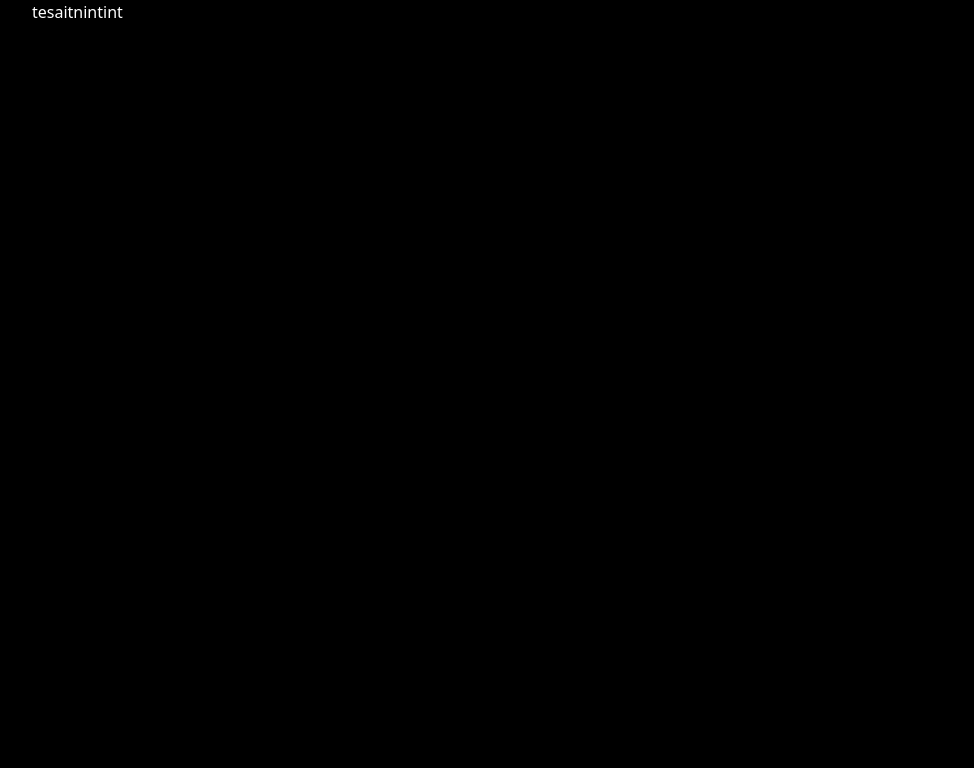
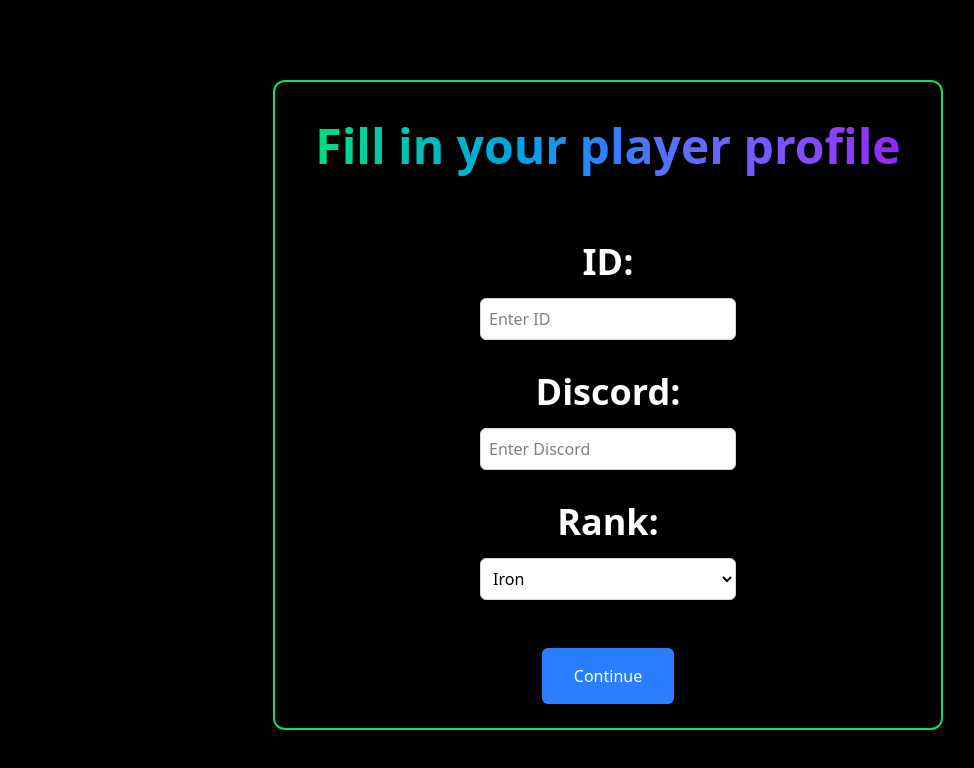
Before and after one commit to woznia93/Carry-Me, a React (Vite) app: page /select in a window 1280 px wide. Shown: the top 768 px of the page, without its empty margins (32-1006 px from the left). Built offline with nearby package versions, Linux system fonts and the light colour scheme.

Commit message:
new ui stuff

```diff
--- a/src/App.jsx
+++ b/src/App.jsx
@@ -6,7 +6,7 @@ import Register from "./LandingPage/Register"
 function App() {
 
   return (
-      <div className='container'>
+      <div className=''>
         <MainHeader/>
         <BriefInfo/>
         <Register/>
--- a/src/LandingPage/BriefInfo.jsx
+++ b/src/LandingPage/BriefInfo.jsx
@@ -5,7 +5,7 @@ function BriefInfo() {
       <>
         <div className=" text-white text-center leading-snug container mt-6 overflow-visible px-12 font-jetbrains">
             <div className='w-[100%] overflow-visible flex flex-col items-center'>
-                <h2 className='text-5xl text-center font-bold bg-gradient-to-r overflow-visible leading-20 text-white container'>
+                <h2 className='text-4xl text-center font-bold bg-gradient-to-r overflow-visible leading-20 text-white container'>
                 Test and testing description testing description testing description testing description
                 </h2>
             </div>
--- a/src/RankInfoSelect/RankInfoSelect.jsx
+++ b/src/RankInfoSelect/RankInfoSelect.jsx
@@ -1,12 +1,19 @@
 
+import SelectPrompt from "./SelectPromt"
+import SelectBoxes from "./SelectBoxes"
+import SelectRank from "./SelectRank"
 
 function RankInfoSelect() {
 
   return (
-      <div className='container'>
-            <div className="text-white">tesaitnintint</div>
-        <div className="h-32"></div>
-      </div>
+    <div className="w-[100%] grid-cols-1 grid place-items-center">
+
+            <div className="p-6 mt-20 rounded-xl border-2 border-green-400 grid grid-cols-1 place-items-center">
+                <SelectPrompt/>
+                <SelectBoxes/>
+            </div>
+
+    </div>
   )
 }
 
--- /dev/null
+++ b/src/RankInfoSelect/SelectBoxes.jsx
@@ -0,0 +1,53 @@
+
+function SelectBoxes() {
+
+    return (
+      <>
+
+            <h3 className='text-4xl text-center font-bold text-white overflow-visible py-4 px-4 mt-4'>
+            ID:
+            </h3>
+            <input
+              type="ID"
+              name="field1"
+              className="bg-white text-black border border-gray-300 p-2 rounded-md focus:outline-none focus:ring-2 focus:ring-blue-500 w-64"
+              placeholder="Enter ID"
+            />
+            <h3 className='text-4xl text-center font-bold text-white overflow-visible py-4 px-4 mt-4'>
+            Discord:
+            </h3>
+            <input
+              type="Discord"
+              name="field2"
+              className="bg-white text-black border border-gray-300 p-2 rounded-md focus:outline-none focus:ring-2 focus:ring-blue-500 w-64"
+              placeholder="Enter Discord"
+            />
+            <h3 className='text-4xl text-center font-bold text-white overflow-visible py-4 px-4 mt-4'>
+            Rank:
+            </h3>
+            <select
+                type="ID"
+                name="field1"
+                className="bg-white text-black border border-gray-300 p-2 rounded-md focus:outline-none focus:ring-2 focus:ring-blue-500 w-64 overflow-y-auto"
+                placeholder="Enter ID">
+                    <option>Iron</option>
+                    <option>Bronze</option>
+                    <option>Silver</option>
+                    <option>Gold</option>
+                    <option>Platinum</option>
+                    <option>Diamond</option>
+                    <option>Ascended</option>
+                    <option>Immortal</option>
+                    <option>Radiant</option>
+            </select>
+
+            <button
+              className="cursor-pointer p-4 bg-blue-500 rounded-md px-8 mt-12 text-white">
+              Continue
+            </button>
+
+      </>
+    )
+  }
+
+  export default SelectBoxes
--- /dev/null
+++ b/src/RankInfoSelect/SelectPromt.jsx
@@ -0,0 +1,17 @@
+
+function SelectPrompt() {
+
+    return (
+      <>
+
+          <h2 className='text-5xl text-center font-bold bg-gradient-to-r
+           from-green-400 via-blue-500 to-purple-600
+            bg-clip-text text-transparent overflow-visible py-4 px-4 mb-6'>
+              Fill in your player profile
+          </h2>
+
+      </>
+    )
+  }
+
+  export default SelectPrompt
--- /dev/null
+++ b/src/RankInfoSelect/SelectRank.jsx
@@ -0,0 +1,30 @@
+
+function SelectRank() {
+
+    return (
+      <>
+
+        <h3 className='text-4xl text-center font-bold text-white overflow-visible py-4 px-4 mt-4'>
+        Rank:
+        </h3>
+        <select
+            type="ID"
+            name="field1"
+            className="bg-white text-black border border-gray-300 p-2 rounded-md focus:outline-none focus:ring-2 focus:ring-blue-500 w-64 overflow-y-auto"
+            placeholder="Enter ID">
+                <option>Iron</option>
+                <option>Bronze</option>
+                <option>Silver</option>
+                <option>Gold</option>
+                <option>Platinum</option>
+                <option>Diamond</option>
+                <option>Ascended</option>
+                <option>Immortal</option>
+                <option>Radian</option>
+        </select>
+        <div className="h-30"></div>
+      </>
+    )
+  }
+
+  export default SelectRank
--- a/src/main.jsx
+++ b/src/main.jsx
@@ -9,8 +9,10 @@ import AppRouter from './router';  // Path to your Router file
 
 createRoot(document.getElementById('root')).render(
   <StrictMode>
-    <div className='grid grid-cols-1 px-12 md:px-16 place-items-center overflow-visible min-w-[350px] mb-24'>
-      < AppRouter/>
+    <div className='grid grid-cols-1 place-items-center'>
+      <div className='px-12 md:px-16 overflow-visible min-w-[350px] mb-24 container'>
+        < AppRouter/>
+      </div>
     </div>
   </StrictMode>,
 )
```
